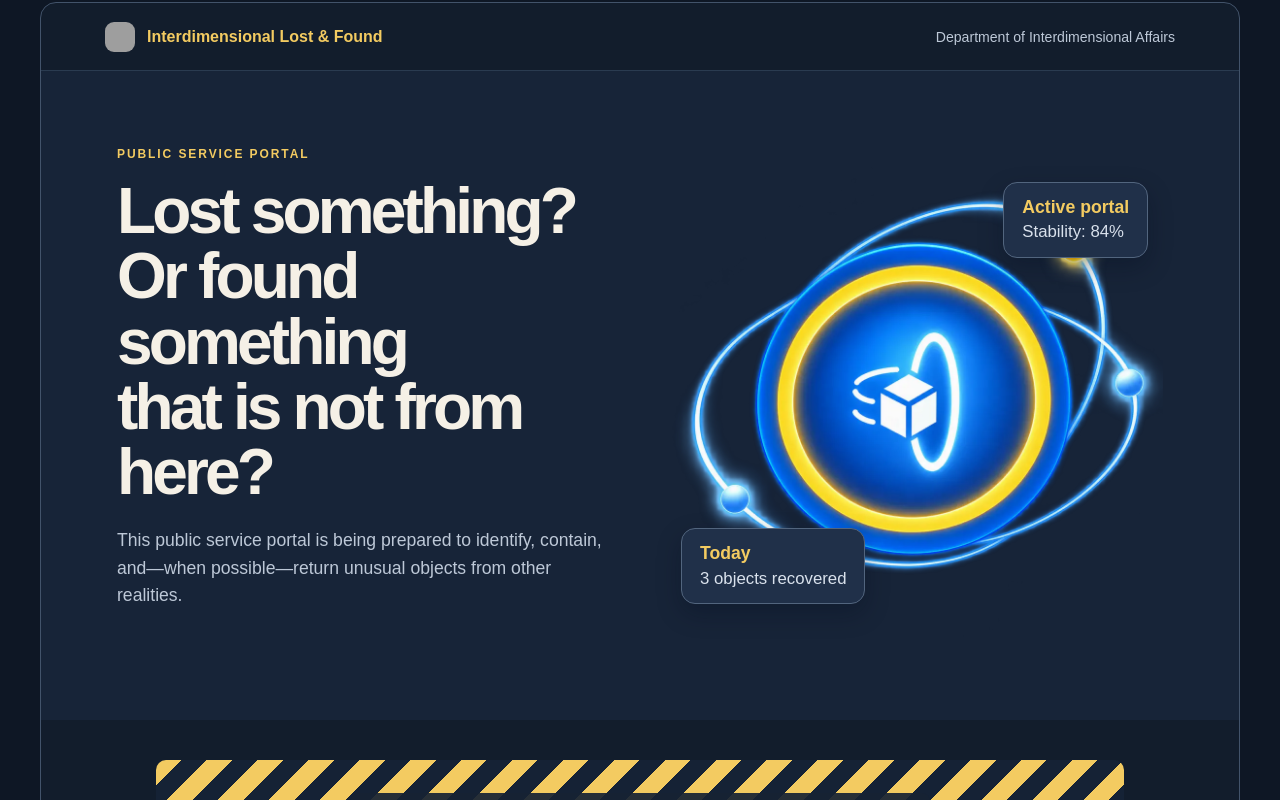
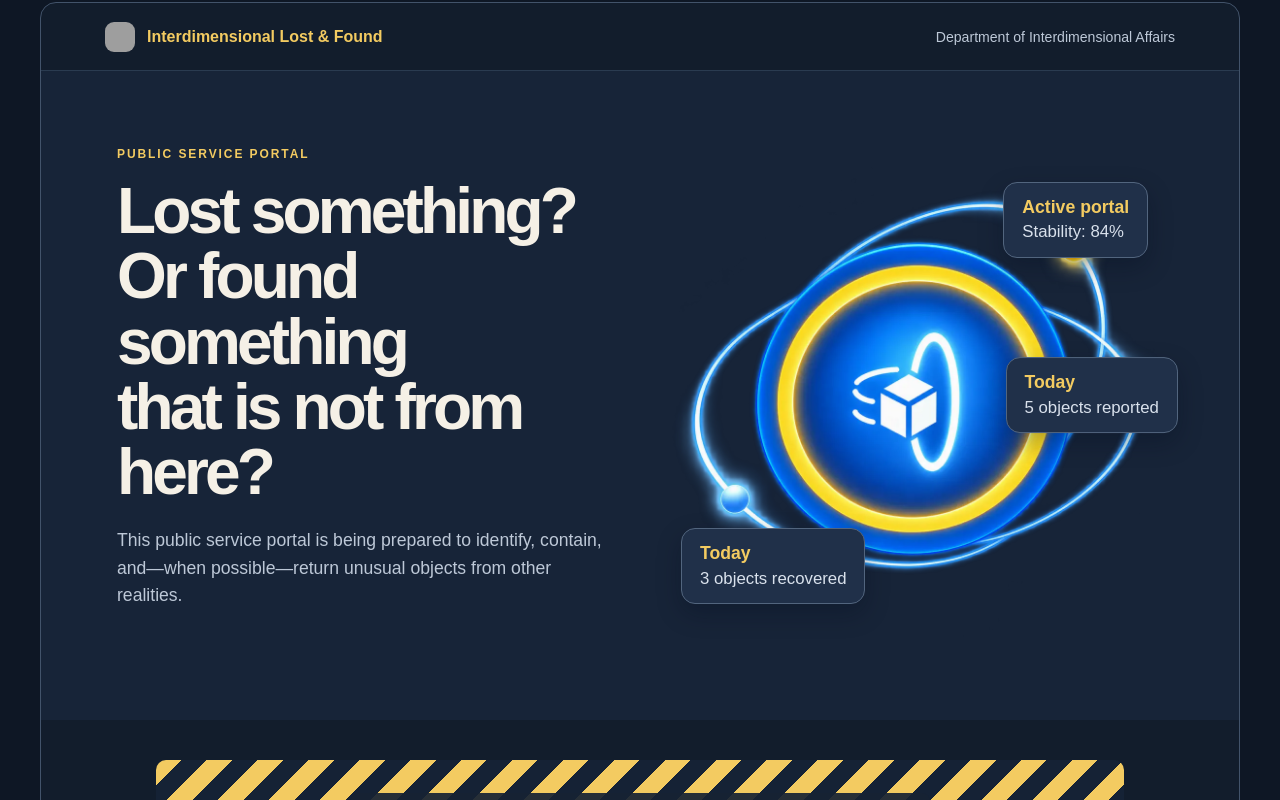
Before and after one commit to Devdits/vibe-friday, a Next.js app: page / in a window 1280 px wide. Shown: the top 800 px of the page. Built offline with nearby package versions, Linux system fonts and the light colour scheme; grey boxes are pictures that could not be loaded.

Commit message:
Add reported objects portal label (#6)

```diff
--- a/src/app/globals.css
+++ b/src/app/globals.css
@@ -146,6 +146,12 @@ h1 {
   left: 3%;
 }
 
+.today-reported {
+  top: 50%;
+  right: -3%;
+  transform: translateY(-50%);
+}
+
 .construction {
   display: grid;
   min-height: 176px;
--- a/src/app/page.tsx
+++ b/src/app/page.tsx
@@ -55,6 +55,10 @@ export default function Home() {
               <strong>Today</strong>
               <span>3 objects recovered</span>
             </p>
+            <p className="floating-label today-reported">
+              <strong>Today</strong>
+              <span>5 objects reported</span>
+            </p>
           </div>
         </section>
 
```
